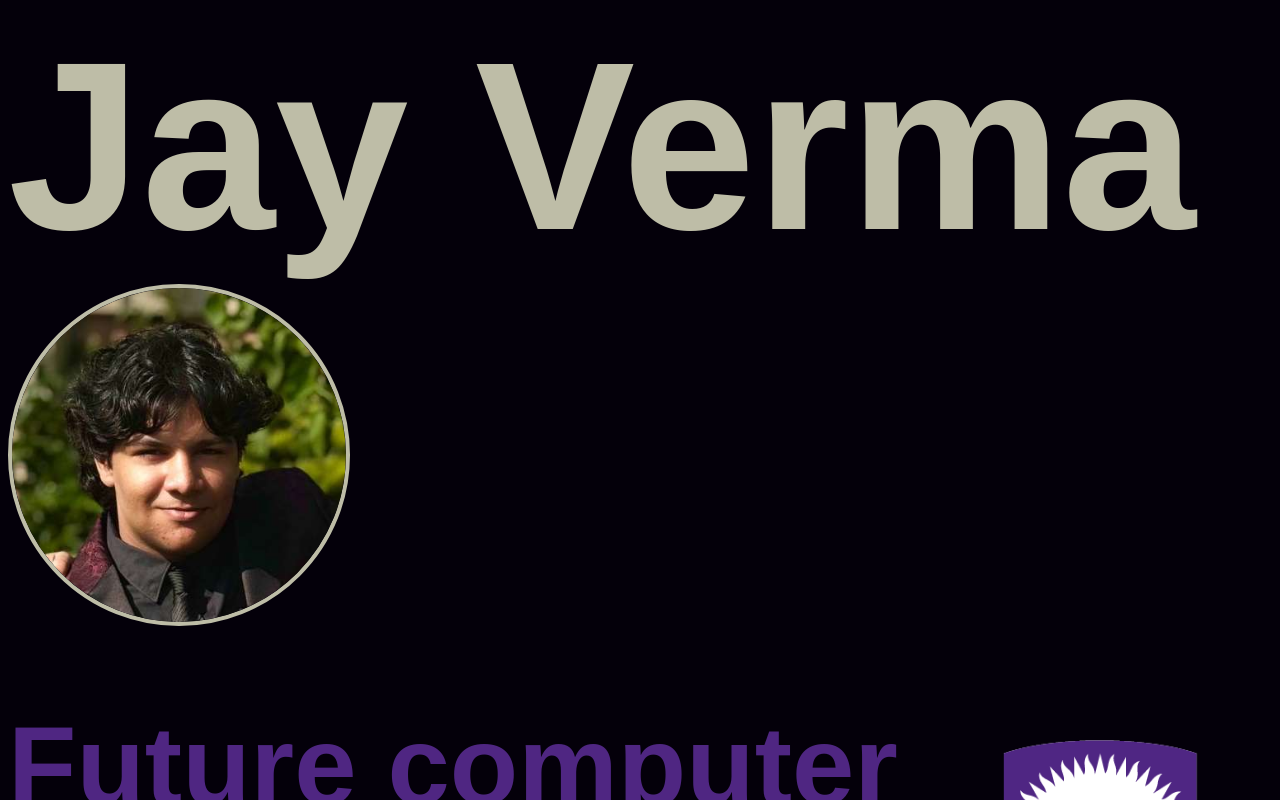
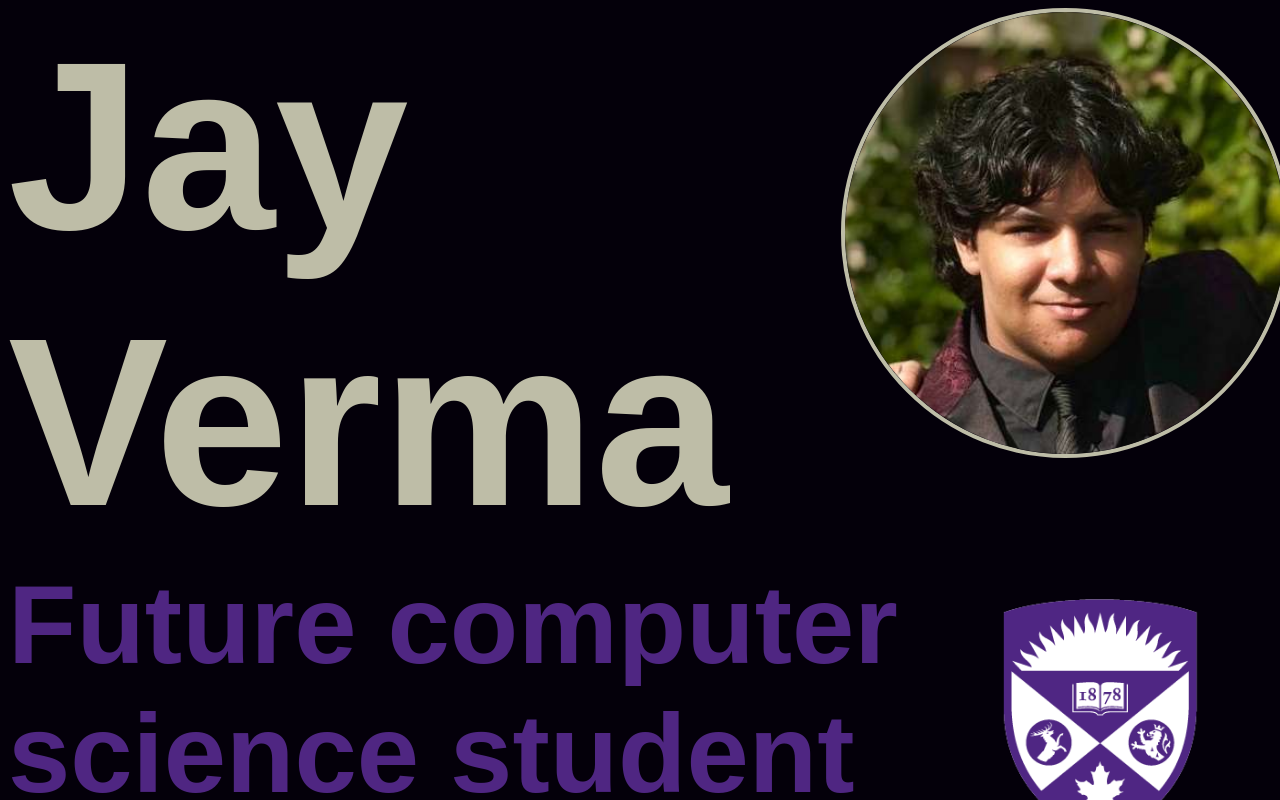
Before and after one commit to Wi1Ian/personalwebsite, a React (Vite) app: page / in a window 1280 px wide. Shown: the top 800 px of the page. Built offline with nearby package versions, Linux system fonts and the light colour scheme.

Commit message:
Update App.css

```diff
--- a/src/App.css
+++ b/src/App.css
@@ -10,13 +10,20 @@
 
 }
 .row1{
-  flex:70%;
+  display: flex;
+  flex:66%;
   /*height: 50%;*/
+
 }
 .row2{
-  flex: 30%;
-  align-items: flex-end;
+  display: flex;
+  flex: 20%;
+  /*align-items: flex-end;*/
+  justify-content: center; /* align horizontal */
+  /*align-items: center; !* align vertical *!*/
+
 }
+
 .intro{
   font-family: "Inter Semi Bold", sans-serif;
   color: #bebda7;
```
